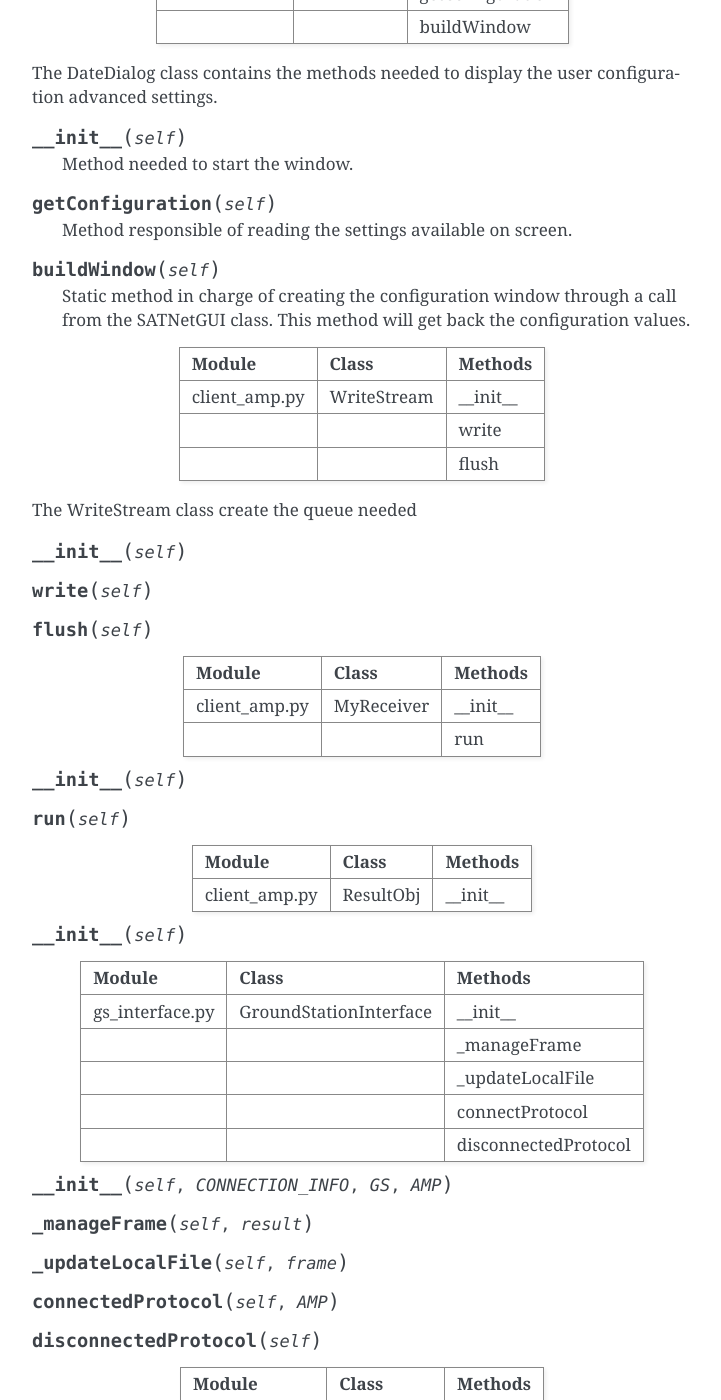
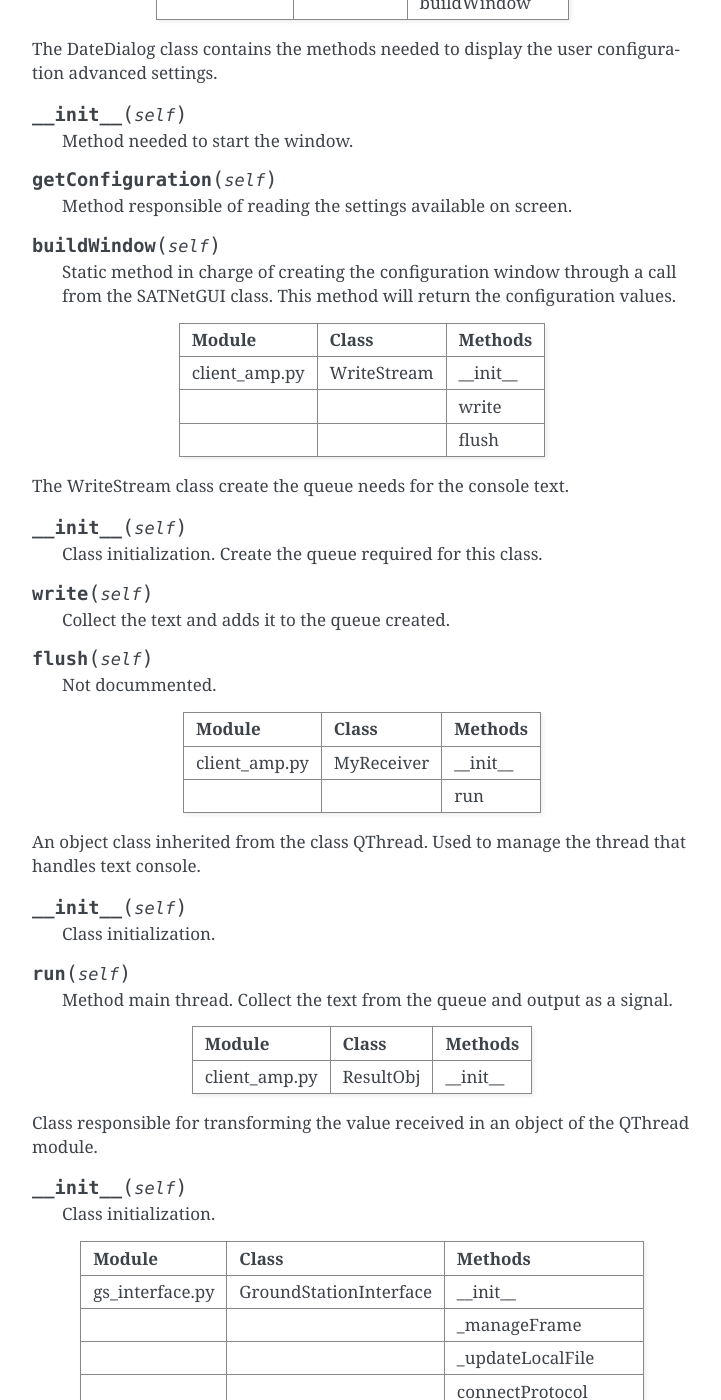
Before and after one commit to satnet-project/generic-client, a Sphinx documentation site: the page built from docs/structureClient.rst, in a window 1280 px wide and 1400 px high, scrolled down 5042 px. Shown: the whole window, without its empty margins (388-1109 px from the left). Built offline with Sphinx 7.4.7, drawn with Linux system fonts in a browser that asks for light colours; pages that are not in the unit, such as notebooks, are missing from menus; some of the changed text lies outside the part shown.

Commit message:
(backup)

```diff
--- a/docs/structureClient.rst
+++ b/docs/structureClient.rst
@@ -247,7 +247,7 @@ SATNetGUI class contains the methods necessary for the creation of the main user
 
 .. py:function:: LoadParameters(self)
 
-    Loads user parameters, as username and password, from config.ini file.
+    It loads user parameters, as username and password, from config.ini file.
 
 .. py:function:: SetConfiguration(self)
 
@@ -271,7 +271,7 @@ SATNetGUI class contains the methods necessary for the creation of the main user
 
 .. py:function:: closeEvent(self, text)
 
-    Método responsable de, cuando el programa se cierra, termina la comunicación.
+    Method responsible of, when the program is closed, the communication ends.
 
 +---------------+--------------------------+------------------------+
 | Module        | Class                    | Methods                |
@@ -295,7 +295,7 @@ The DateDialog class contains the methods needed to display the user configurati
 
 .. py:function:: buildWindow(self)
 
-    Static method in charge of creating the configuration window through a call from the SATNetGUI class. This method will get back the configuration values.
+    Static method in charge of creating the configuration window through a call from the SATNetGUI class. This method will return the configuration values.
 
 +---------------+--------------------------+------------------------+
 | Module        | Class                    | Methods                |
@@ -307,13 +307,19 @@ The DateDialog class contains the methods needed to display the user configurati
 |               |                          | flush                  |
 +---------------+--------------------------+------------------------+
 
-The WriteStream class create the queue needed
+The WriteStream class create the queue needs for the console text.
 
 .. py:function:: __init__(self)
 
+    Class initialization. Create the queue required for this class.
+
 .. py:function:: write(self)
 
+    Collect the text and adds it to the queue created.
+
 .. py:function:: flush(self)
+
+    Not docummented.
 
 +---------------+--------------------------+------------------------+
 | Module        | Class                    | Methods                |
@@ -323,9 +329,15 @@ The WriteStream class create the queue needed
 |               |                          | run                    |
 +---------------+--------------------------+------------------------+
 
+An object class inherited from the class QThread. Used to manage the thread that handles text console.
+
 .. py:function:: __init__(self)
 
+    Class initialization.
+
 .. py:function:: run(self)
+
+    Method main thread. Collect the text from the queue and output as a signal.
 
 +---------------+--------------------------+------------------------+
 | Module        | Class                    | Methods                |
@@ -333,7 +345,11 @@ The WriteStream class create the queue needed
 | client_amp.py | ResultObj                | __init__               |
 +---------------+--------------------------+------------------------+
 
+Class responsible for transforming the value received in an object of the QThread module.
+
 .. py:function:: __init__(self)
+
+    Class initialization.
 
 +-----------------+--------------------------+------------------------+
 | Module          | Class                    | Methods                |
@@ -349,15 +365,27 @@ The WriteStream class create the queue needed
 |                 |                          | disconnectedProtocol   |
 +-----------------+--------------------------+------------------------+
 
+Class responsible for initiating the basic methods of the client connection with the tracking station.
+
 .. py:function:: __init__(self, CONNECTION_INFO, GS, AMP)
+
+    Class initialization. Collect settings of the connection.
 
 .. py:function:: _manageFrame(self, result)
 
+    Checks if the AMP connection is available. If it is not available this method saves the messages in a local file.
+
 .. py:function:: _updateLocalFile(self, frame)
+
+    Method responsible, in the absence of a connection, save the received messages.
 
 .. py:function:: connectedProtocol(self, AMP)
 
+    This method it is call when the protocol gets connected.
+
 .. py:function:: disconnectedProtocol(self)
+
+    This method it is call when the protocol gets disconnected.
 
 +-----------------+--------------------------+------------------------+
 | Module          | Class                    | Methods                |
@@ -373,15 +401,27 @@ The WriteStream class create the queue needed
 |                 |                          | cleanUp                |
 +-----------------+--------------------------+------------------------+
 
+An object class inherited from the class QThread. Used to manage the thread that handles the UDP protocol.
+
 .. py:function:: __init__(self, parent = None)
+
+    It opens the UPD socket.
 
 .. py:function:: run(self)
 
+    Comienza el hilo.
+
 .. py:function:: stop(self)
+
+    Metodo encargado de detener la ejecución del hilo.
 
 .. py:function:: doWork(self)
 
+    Not docummented.
+
 .. py:function:: cleanUp(self)
+
+    Not docummented.
 
 +-----------------+--------------------------+------------------------+
 | Module          | Class                    | Methods                |
@@ -397,7 +437,11 @@ The WriteStream class create the queue needed
 |                 |                          | cleanUp                |
 +-----------------+--------------------------+------------------------+
 
+An object class inherited from the class QThread. Used to manage the thread that handles the TCP protocol.
+
 .. py:function:: __init__(self, parent = None)
+
+    It opens the TCP socket.
 
 .. py:function:: run(self)
 
@@ -405,7 +449,11 @@ The WriteStream class create the queue needed
 
 .. py:function:: doWork(self)
 
+    Not docummented.
+
 .. py:function:: cleanUp(self)
+
+    Not docummented.
 
 +-----------------+--------------------------+------------------------+
 | Module          | Class                    | Methods                |
@@ -421,7 +469,11 @@ The WriteStream class create the queue needed
 |                 |                          | cleanUp                |
 +-----------------+--------------------------+------------------------+
 
+An object class inherited from the class QThread. Used to manage the thread that handles the KISS protocol.
+
 .. py:function:: __init__(self, parent = None)
+
+    It creates the KISS protocol.
 
 .. py:function:: run(self)
 
@@ -429,7 +481,11 @@ The WriteStream class create the queue needed
 
 .. py:function:: doWork(self)
 
+    Not docummented.
+
 .. py:function:: cleanUp(self)
+
+    Not docummented.
 
 +-----------------+--------------------------+------------------------+
 | Module          | Class                    | Methods                |
@@ -441,9 +497,13 @@ The WriteStream class create the queue needed
 |                 |                          | catchValue             |
 +-----------------+--------------------------+------------------------+
 
+An object class inherited from the class OperativeUDPThread. Used to manage the UDP reception.
+
 .. py:function:: __init__(self, queue, callback, UDPSignal, parent = None)
 
 .. py:function:: doWork(self, UDPSocket)
+
+    Método encargado de r
 
 .. py:function:: catchValue(self, frame, address)
 
@@ -456,6 +516,8 @@ The WriteStream class create the queue needed
 +-----------------+--------------------------+------------------------+
 |                 |                          | catchValue             |
 +-----------------+--------------------------+------------------------+
+
+An object class inherited from the class OperativeTCPThread. Used to manage the TCP reception.
 
 .. py:function:: __init__(self, queue, callback, TCPSignal, parent = None)
 
@@ -473,6 +535,8 @@ The WriteStream class create the queue needed
 |                 |                          | catchValue             |
 +-----------------+--------------------------+------------------------+
 
+An object class inherited from the class OperativeKISSThread. Used to manage the KISS reception.
+
 .. py:function:: __init__(self, queue, callback, serialSignal, parent = None)
 
 .. py:function:: doWork(self, kissTNC)
```
